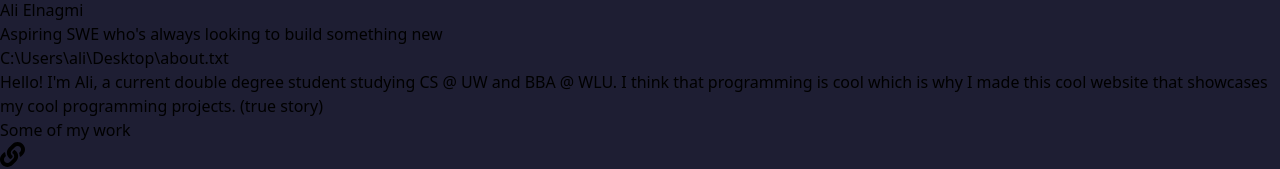
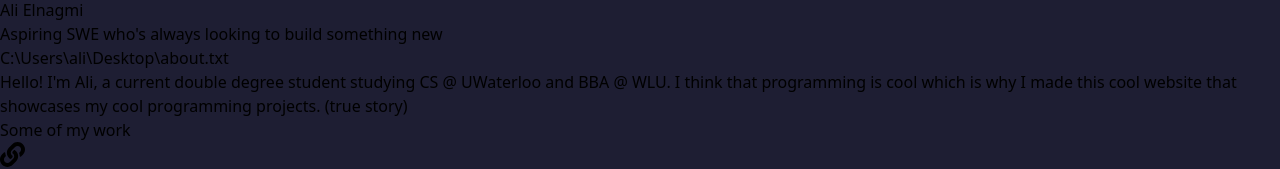
Before and after one commit to aelng/personalweb, a React (Vite) app: page / in a window 1280 px wide. Shown: the part 1126-1295 px from the top of the page. Built offline with nearby package versions, Linux system fonts and the light colour scheme.

Commit message:
'fixed_about'

```diff
--- a/src/About.jsx
+++ b/src/About.jsx
@@ -6,7 +6,7 @@ function About() {
             <p className="py-1 font-bold bg-[#191d3f] rounded-t-lg p-4">C:\Users\ali\Desktop\about.txt</p>
             <div className="bg-[#0f1126] rounded-b-lg p-4">
                 <p className="text-[1.2em]">
-                    Hello! I'm Ali, a current double degree student studying CS @ UW and BBA @ WLU.
+                    Hello! I'm Ali, a current double degree student studying CS @ UWaterloo and BBA @ WLU.
                     I think that programming is cool which is why I made this cool website that showcases my cool programming projects. (true story)
                 </p>
             </div>
```
